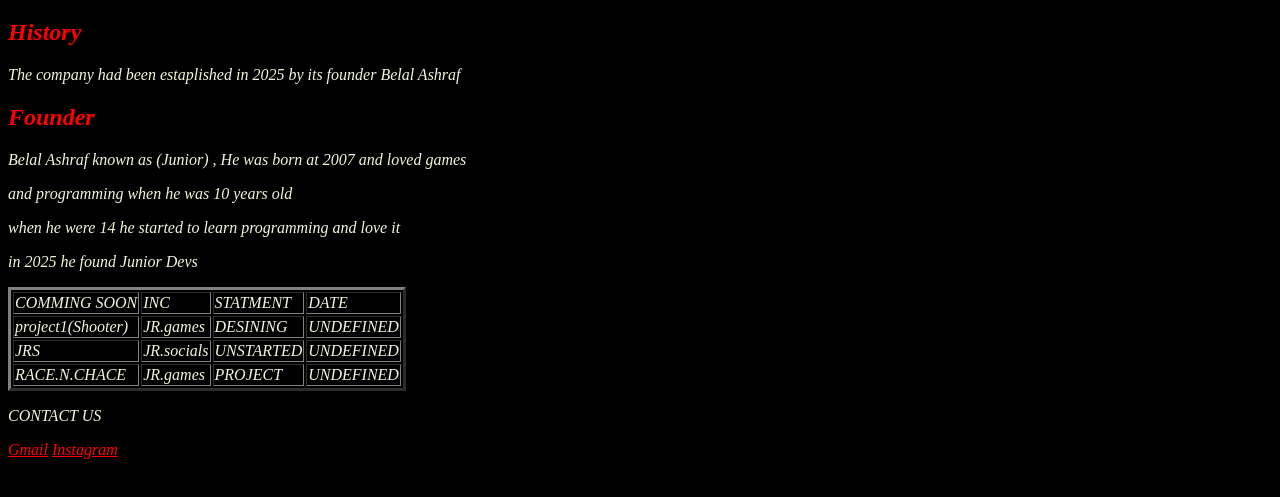
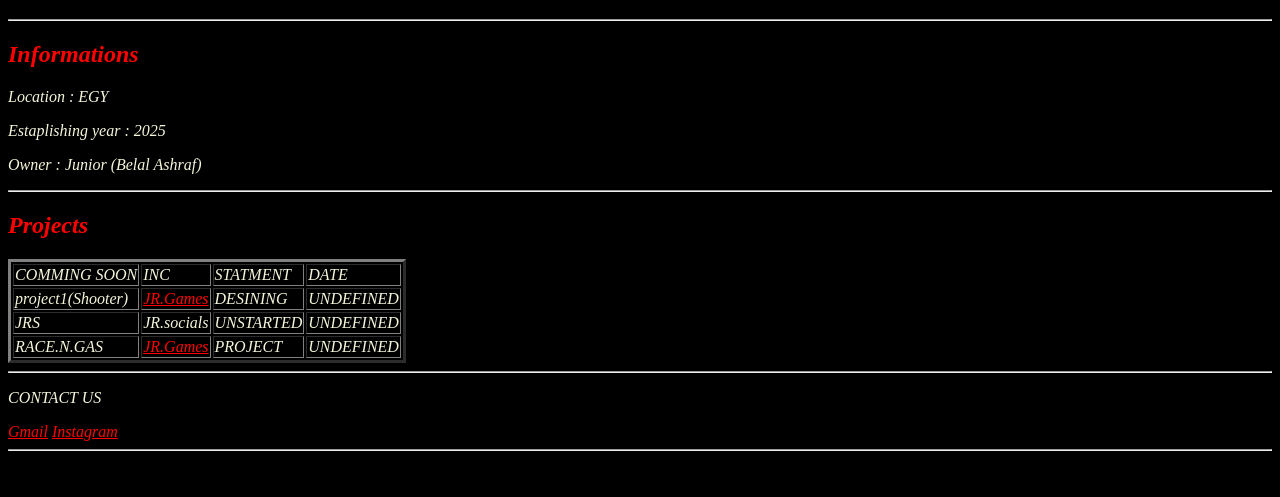
Before and after one commit to JRDEVS2025/JRDEVS, a plain HTML site: page index.html in a window 1280 px wide. Shown: the part 61-558 px from the top of the page. Drawn offline with Linux system fonts and the light colour scheme.

Commit message:
Add files via upload

```diff
--- a/index.html
+++ b/index.html
@@ -17,18 +17,17 @@
         td {color: beige;}
         table {color: darkgray;}
         a {color: red;}
+        hr {color: red;}
     </style>
 </head>
 <body>
     <!-- heading for the project -->
-    <h1>JR DEVS</h1>
-    <h2>History</h2>
-    <p>The company had been estaplished in 2025 by its founder Belal Ashraf</p>
-    <h2>Founder</h2>
-    <p>Belal Ashraf known as (Junior) , He was born at 2007 and loved games</p>
-    <p>and programming when he was 10 years old</p>
-    <p>when he were 14 he started to learn programming and love it</p>
-    <P>in 2025 he found Junior Devs</P>
+    <h1>JR DEVS</h1> <hr>
+    <h2>Informations</h2>
+    <p>Location : EGY</p>
+    <p>Estaplishing year : 2025</p>
+    <P>Owner : Junior (Belal Ashraf)</P> <hr>
+    <h2>Projects</h2>
     <table border="3">
         <thead>
             <tr>
@@ -41,7 +40,7 @@
         <tbody>
             <tr>
                 <td>project1(Shooter)</td>
-                <td>JR.games</td>
+                <td><a href="JR.Games/JR.Games.html">JR.Games</a></td>
                 <td>DESINING</td>
                 <td>UNDEFINED</td>
             </tr>
@@ -52,15 +51,17 @@
                 <td>UNDEFINED</td>
             </tr>
             <tr>
-                <td>RACE.N.CHACE</td>
-                <td>JR.games</td>
+                <td>RACE.N.GAS</td>
+                <td><a href="JR.Games/JR.Games.html">JR.Games</a></td>
                 <td>PROJECT</td>
                 <td>UNDEFINED</td>
             </tr>
         </tbody>
     </table>
+    <hr>
      <P>CONTACT US</P>
     <a href="mailto:bello.j.u.n.i.o.r.2007@gmail.com" target="_blank">Gmail</a>
     <a href="https://www.instagram.com/jrdevs.egy/" target="_blank">Instagram</a>
+    <hr>
 </body>
 </html>
```
